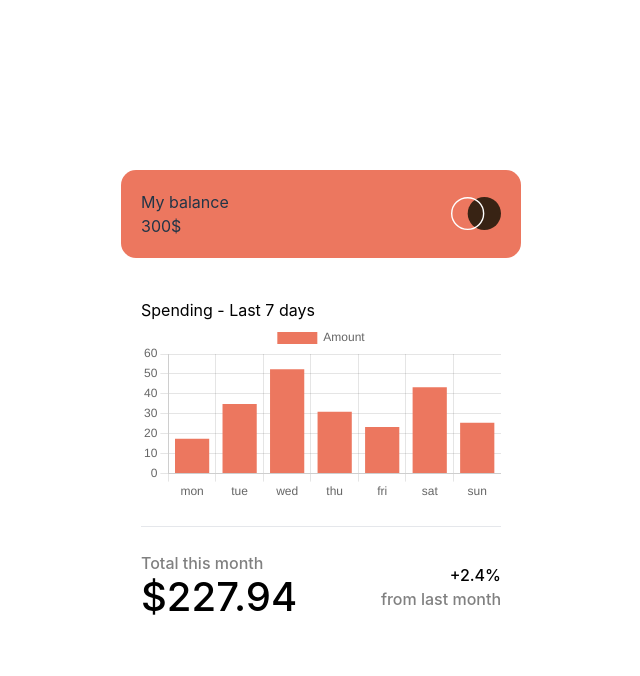
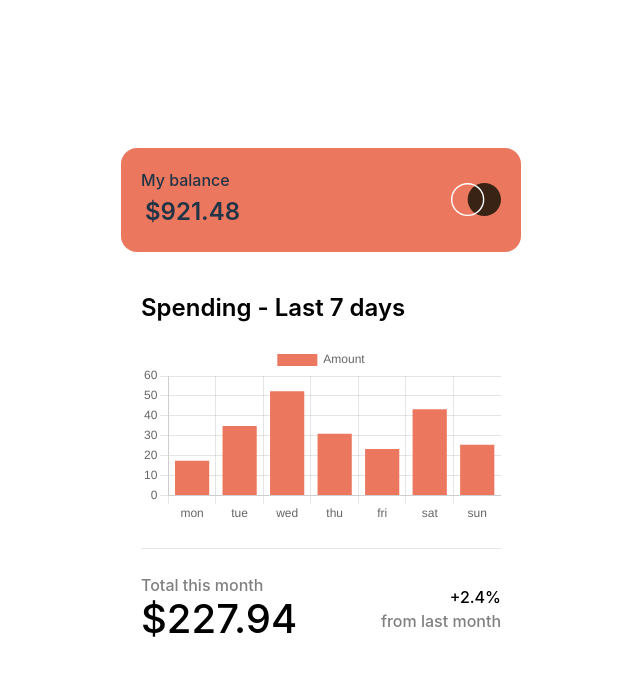
Before and after one commit to Elio1995/Expenses-Chart, a React (Vite) app: page / in a window 1280 px wide. Shown: the top 676 px of the page, without its empty margins (319-959 px from the left). Built offline with nearby package versions, Linux system fonts and the light colour scheme.

Commit message:
Fixed some styling

```diff
--- a/src/Components/Header.tsx
+++ b/src/Components/Header.tsx
@@ -6,22 +6,14 @@ function Header() {
     <div
       style={{
         backgroundColor: "hsl(10, 79%, 65%)",
-        display: "grid",
-        gridTemplateColumns: "1fr 50px",
-        padding: "20px",
-        borderRadius: "15px",
       }}
+      className="grid grid-cols-[1fr_50px] p-5 rounded-2xl"
     >
-      <div style={{ textAlign: "start" }}>
-        <p>My balance</p>
-        <p>300$</p>
+      <div className="text-start">
+        <p className="text-base font-medium">My balance</p>
+        <p className="text-2xl font-semibold m-1">$921.48</p>
       </div>
-      <div
-        style={{
-          display: "grid",
-          placeContent: "center",
-        }}
-      >
+      <div className="grid place-content-center">
         <img src={logo}></img>
       </div>
     </div>
--- a/src/Components/Main.tsx
+++ b/src/Components/Main.tsx
@@ -4,17 +4,8 @@ import "../App.css";
 
 function Main() {
   return (
-    <div
-      style={{
-        marginTop: "20px",
-        textAlign: "start",
-        color: "black",
-        backgroundColor: "white",
-        padding: "20px",
-        borderRadius: "15px",
-      }}
-    >
-      <p>Spending - Last 7 days</p>
+    <div className="mt-5 text-start text-black bg-white p-5 rounded-2xl">
+      <p className="text-2xl font-semibold mb-5">Spending - Last 7 days</p>
       <BarChart />
       <hr className="mt-6" />
       <Footer />
```
